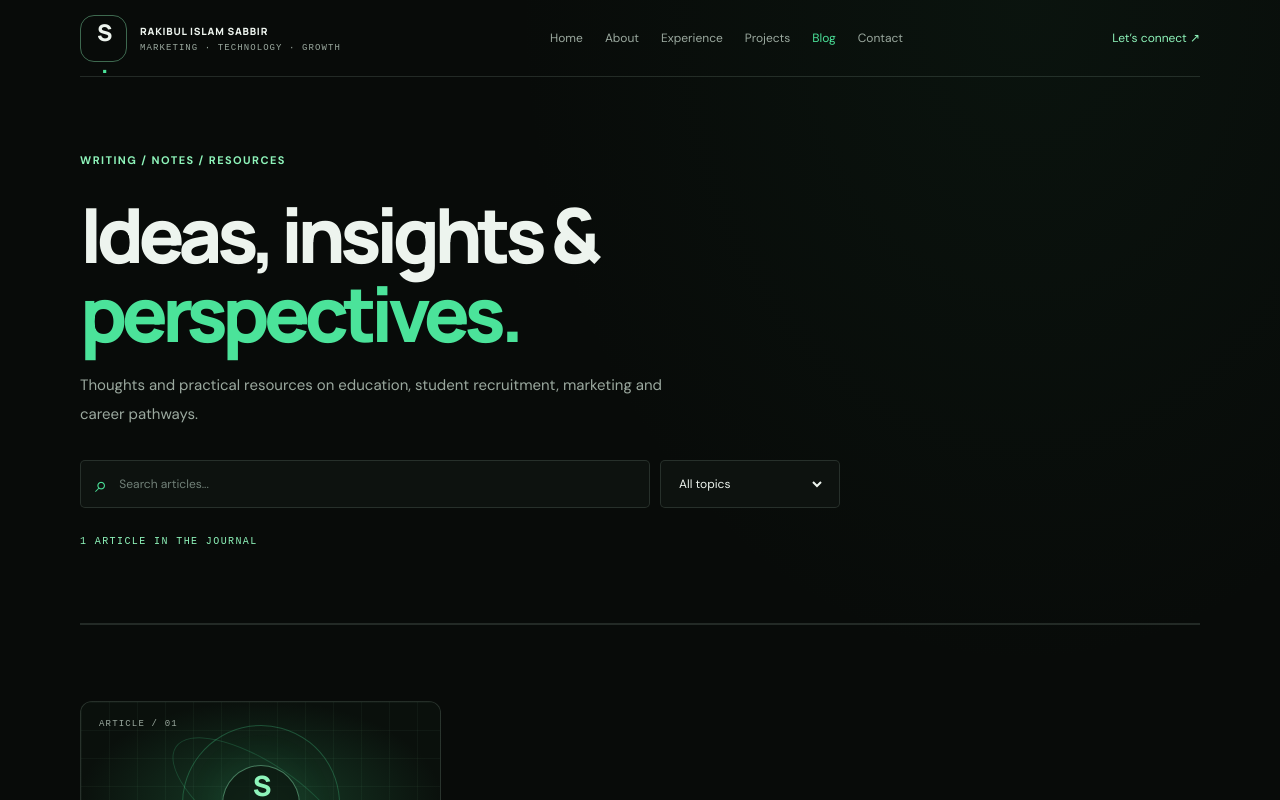
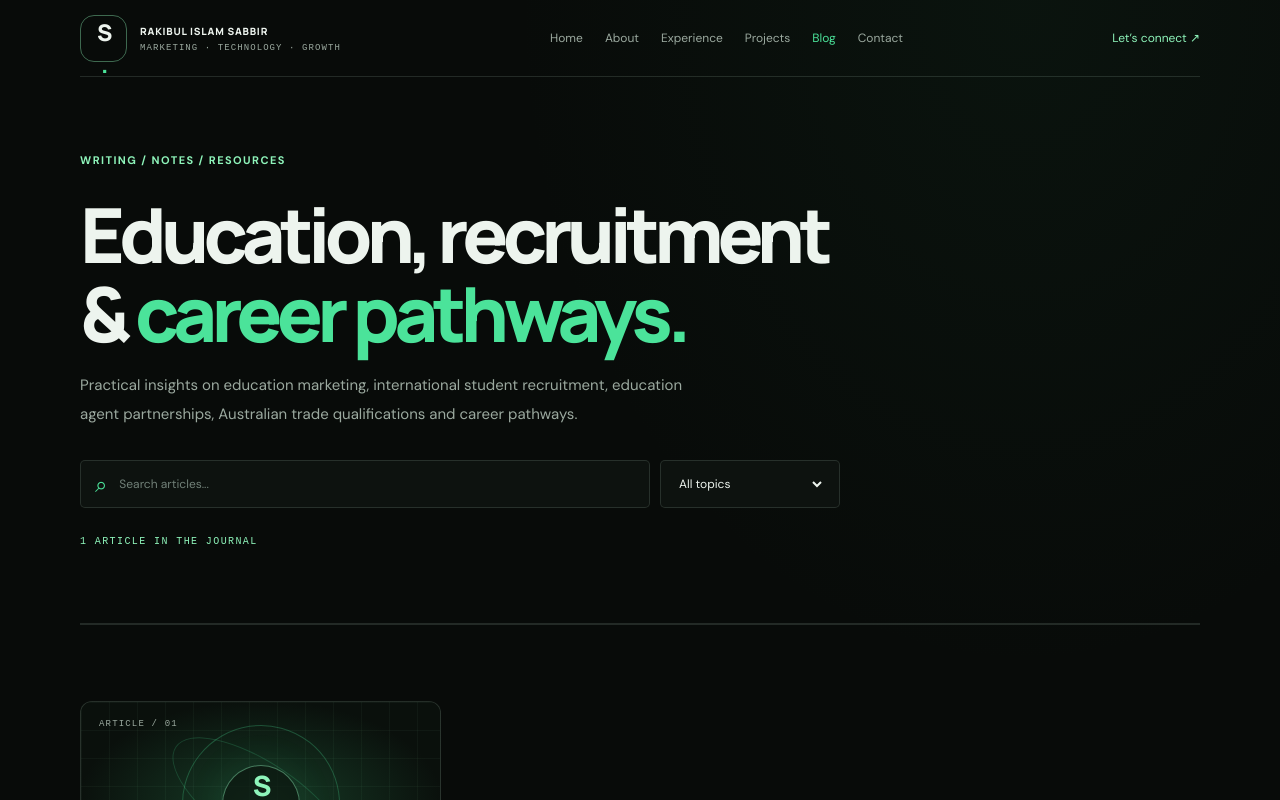
Before and after one commit to AdRakib0/sabbir-portfolio, a Next.js app: page /blog in a window 1280 px wide. Shown: the top 800 px of the page. Built offline with nearby package versions, Linux system fonts and the light colour scheme.

Commit message:
Improve blog heading and keyword relevance

```diff
--- a/app/blog/page.tsx
+++ b/app/blog/page.tsx
@@ -29,8 +29,8 @@ export default function BlogPage() {
 
     <section className="blog-hero">
       <div className="kicker">WRITING / NOTES / RESOURCES</div>
-      <h1>Ideas, insights &amp; <span className="green">perspectives.</span></h1>
-      <p>Thoughts and practical resources on education, student recruitment, marketing and career pathways.</p>
+      <h1>Education, recruitment &amp; <span className="green">career pathways.</span></h1>
+      <p>Practical insights on education marketing, international student recruitment, education agent partnerships, Australian trade qualifications and career pathways.</p>
       <div className="blog-controls">
         <label className="blog-search"><span aria-hidden="true">⌕</span><input aria-label="Search articles" value={query} onChange={event => updateQuery(event.target.value)} placeholder="Search articles..." /></label>
         <label className="blog-category"><span className="sr-only">Filter by category</span><select value={category} onChange={event => updateCategory(event.target.value)}>{categories.map(item => <option key={item}>{item}</option>)}</select></label>
```
